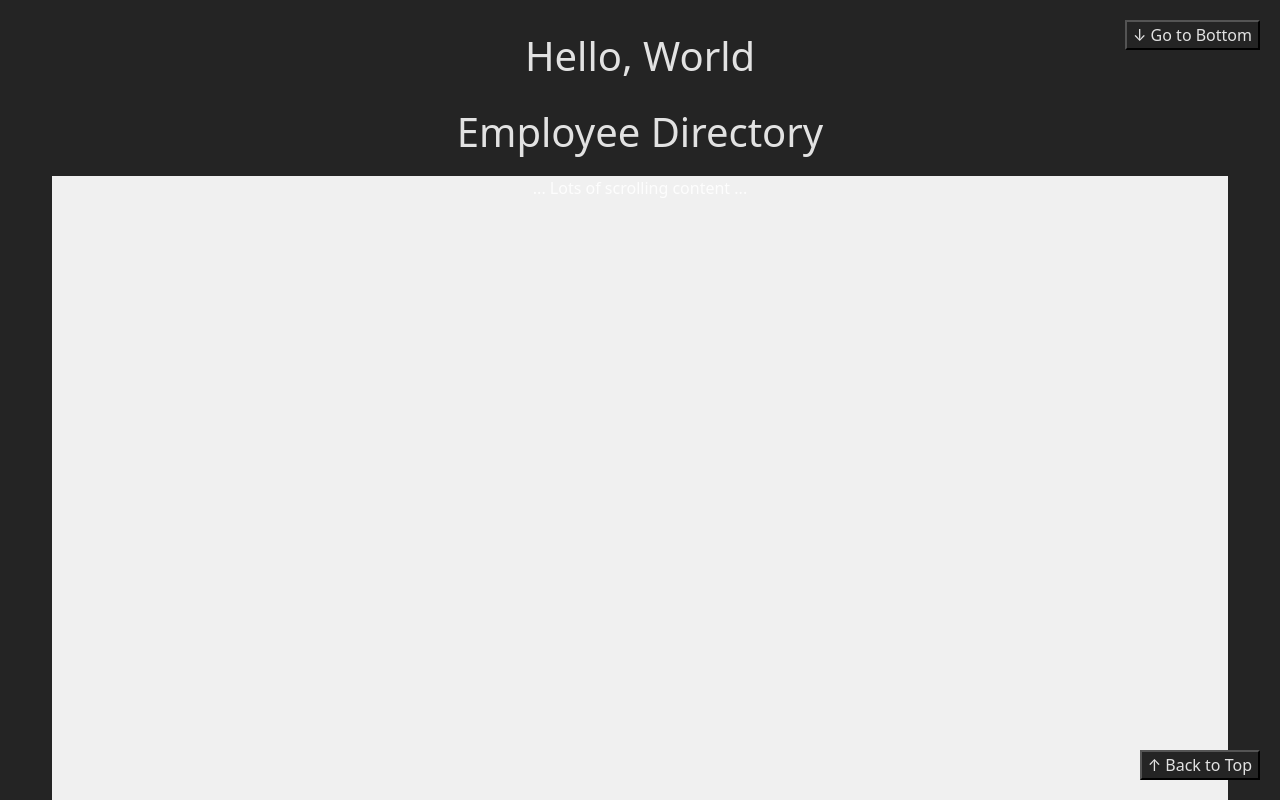
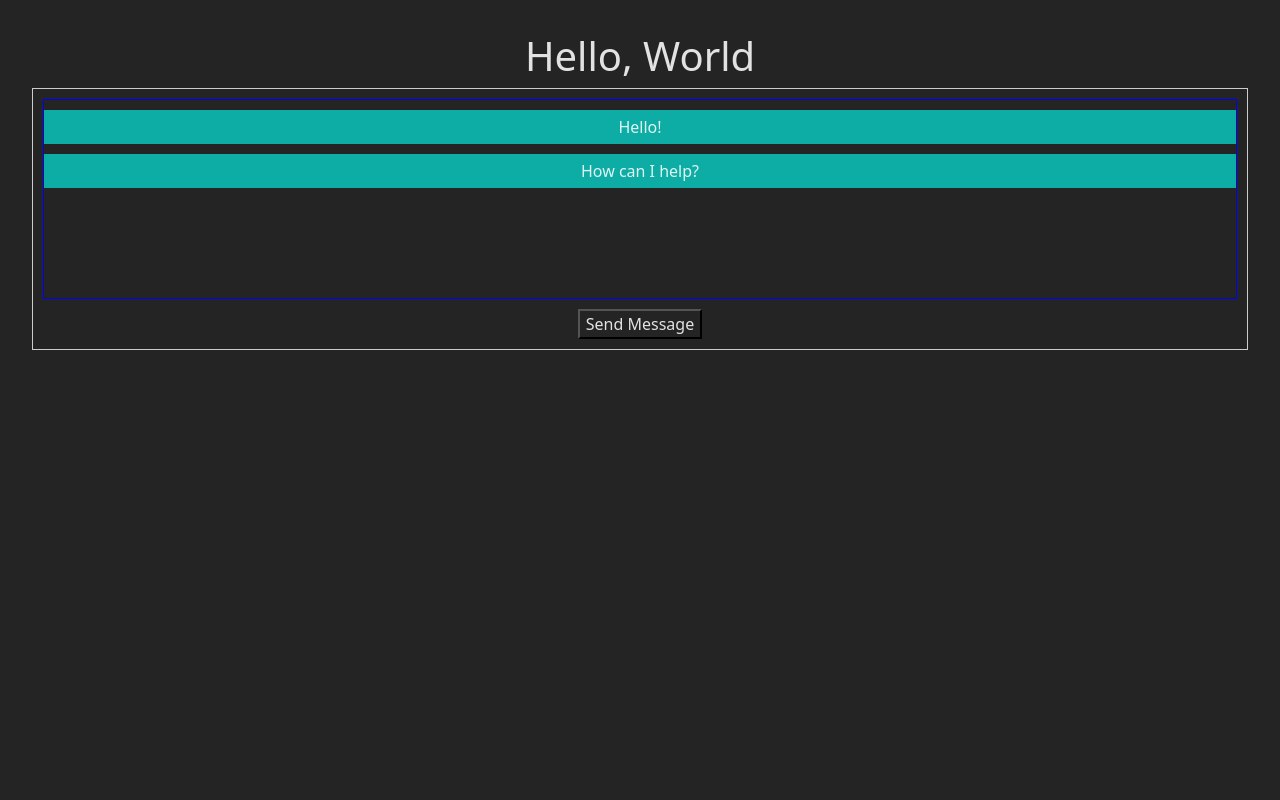
Before and after one commit to salino3/exercises-2026-react-typescript-01, a React (Vite) app: page / in a window 1280 px wide. Shown: the top 800 px of the page. Built offline with nearby package versions, Linux system fonts and the light colour scheme.

Commit message:
new component done

```diff
--- a/src/App.tsx
+++ b/src/App.tsx
@@ -14,6 +14,7 @@ import { BindComponent } from "./components/bind/bind.component";
 import { ShoppingCart } from "./components/shopping-card/shopping-card.component";
 import { EmployeeList } from "./components/employee-list/employee-list.component";
 import "./App.scss";
+import { ChatWindow } from "./components/chat-window/chat-window.component";
 
 function App() {
   function onLogin(username: string, role: string) {
@@ -34,7 +35,8 @@ function App() {
       {/* <MonitorDeCarga /> */}
       {/* <BindComponent /> */}
       {/* <ShoppingCart /> */}
-      <EmployeeList />
+      {/* <EmployeeList /> */}
+      <ChatWindow />
       {/* <details open>
         <summary>Exercise 01 TS</summary>
         <PostManager />
--- /dev/null
+++ b/src/components/chat-window/chat-window.component.tsx
@@ -0,0 +1,47 @@
+import React, { useState, useEffect, useRef } from "react";
+
+export const ChatWindow: React.FC = () => {
+  const [messages, setMessages] = useState<string[]>([
+    "Hello!",
+    "How can I help?",
+  ]);
+  const bottomRef = useRef<HTMLDivElement | null>(null);
+
+  useEffect(() => {
+    bottomRef?.current?.scrollIntoView({ behavior: "smooth" });
+  }, [messages.length]);
+
+  const addMessage = () => {
+    setMessages([
+      ...messages,
+      "New message at " + new Date().toLocaleTimeString(),
+    ]);
+  };
+
+  return (
+    <div style={{ border: "1px solid #ccc", padding: "10px" }}>
+      <div
+        style={{
+          height: "200px",
+          overflowY: "scroll",
+          border: "1px solid blue",
+        }}
+      >
+        {messages.map((msg, i) => (
+          <p
+            key={i}
+            style={{ margin: "10px 0", padding: "5px", background: "#0dada5" }}
+          >
+            {msg}
+          </p>
+        ))}
+        {/* This is the 'anchor' we scroll to */}
+        <div ref={bottomRef} />
+      </div>
+
+      <button onClick={addMessage} style={{ marginTop: "10px" }}>
+        Send Message
+      </button>
+    </div>
+  );
+};
--- a/src/components/employee-list/employee-list.component.tsx
+++ b/src/components/employee-list/employee-list.component.tsx
@@ -1,20 +1,8 @@
-import React, {
-  useRef,
-  type DetailedHTMLProps,
-  type HTMLAttributes,
-} from "react";
+import React, { useRef } from "react";
 
 export const EmployeeList: React.FC = () => {
-  const topRef = useRef<
-    | DetailedHTMLProps<HTMLAttributes<HTMLHeadingElement>, HTMLHeadingElement>
-    | undefined
-    | any
-  >();
-  const bottomRef = useRef<
-    | DetailedHTMLProps<HTMLAttributes<HTMLHeadingElement>, HTMLHeadingElement>
-    | undefined
-    | any
-  >();
+  const topRef = useRef<HTMLHeadingElement | undefined | any>();
+  const bottomRef = useRef<HTMLDivElement | undefined | any>();
 
   const scrollToTop = () => {
     topRef?.current?.scrollIntoView({ behavior: "smooth" });
```
